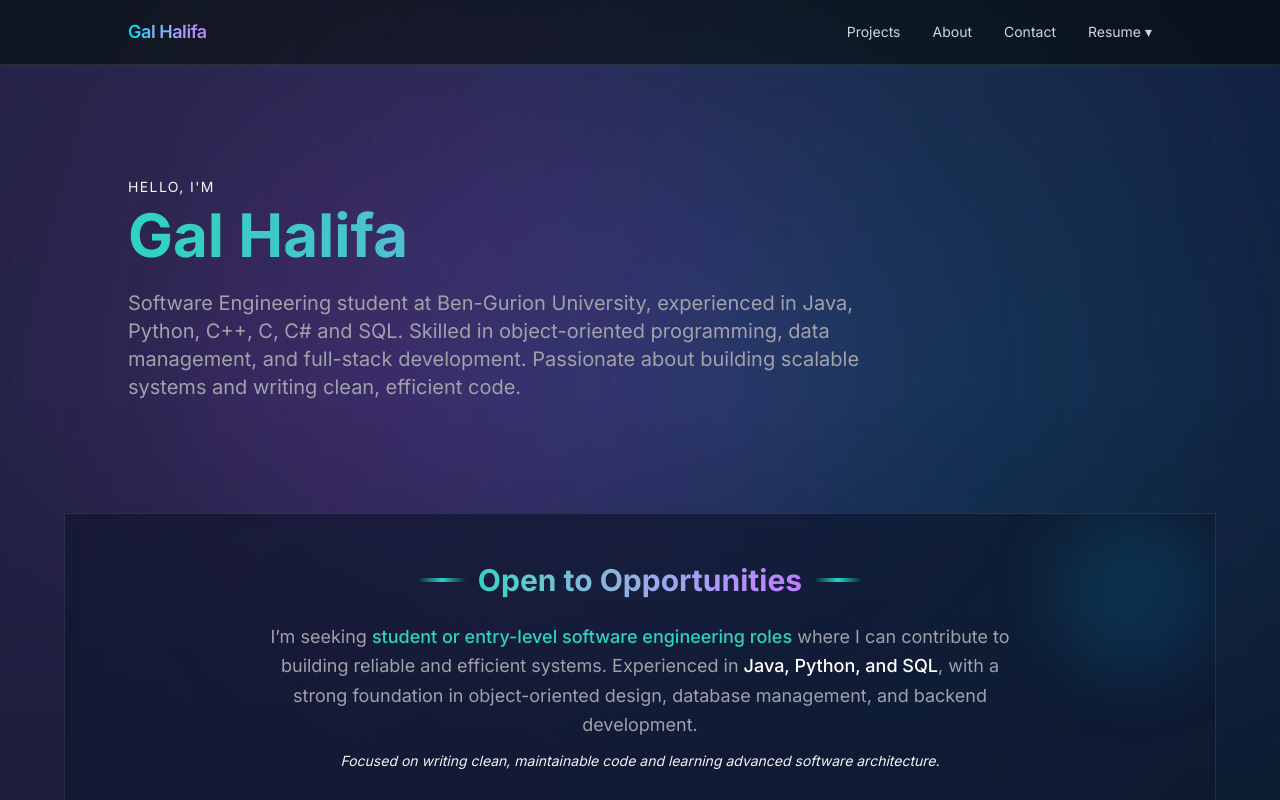
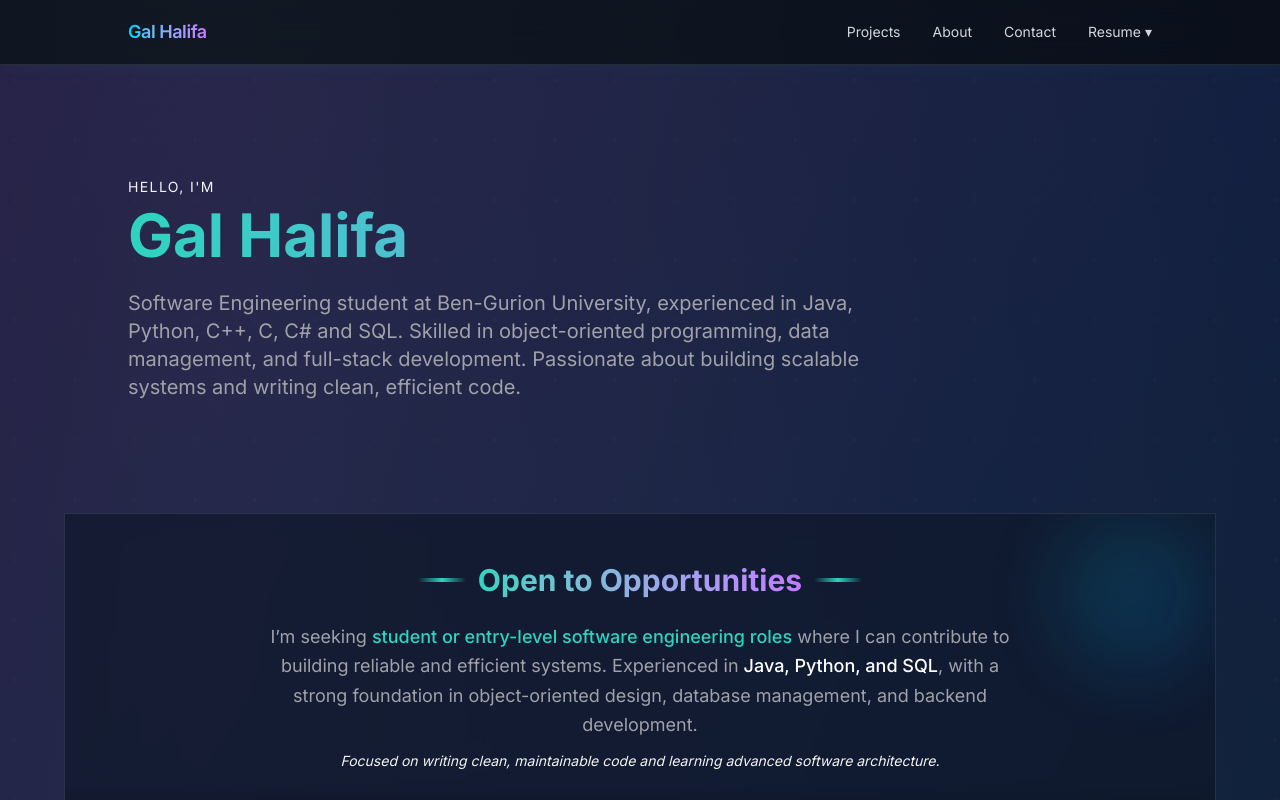
Before and after one commit to GalHalifa6/Portfolio, a Next.js app: page / in a window 1280 px wide. Shown: the top 800 px of the page. Built offline with nearby package versions, Linux system fonts and the light colour scheme.

Commit message:
page rain6

```diff
--- a/src/app/layout.tsx
+++ b/src/app/layout.tsx
@@ -1,18 +1,13 @@
 import type { Metadata } from 'next';
 import { Inter } from 'next/font/google';
 import './globals.css';
-import PageTransition from '@/components/PageTransition'; // ← זה הקובץ שלך
+import PageTransition from '@/components/PageTransition';
 
 const inter = Inter({ subsets: ['latin'] });
 
 export const metadata: Metadata = {
   title: 'Gal Halifa — Software Engineer',
   description: 'Portfolio & Projects',
-  openGraph: {
-    title: 'Gal Halifa — Software Engineer',
-    description: 'Portfolio & Projects',
-    type: 'website',
-  },
   icons: { icon: '/favicon.ico' },
 };
 
@@ -21,14 +16,11 @@ export default function RootLayout({ children }: { children: React.ReactNode })
     <html lang="en">
       <body className={`${inter.className} antialiased relative`}>
         {/* רקע דינמי עם גרדיאנטים */}
-        <div className="fixed inset-0 -z-10">
-          <div className="absolute inset-0 animate-gradientFlow bg-[length:200%_200%] bg-gradient-to-r from-[#0f172a] via-[#1e293b] to-[#0f172a]"></div>
-          <div className="absolute top-[10%] left-[15%] w-[600px] h-[600px] bg-fuchsia-500/20 blur-[120px] rounded-full animate-pulse-slow"></div>
-          <div className="absolute bottom-[10%] right-[10%] w-[700px] h-[700px] bg-cyan-500/20 blur-[150px] rounded-full animate-pulse-slow delay-1000"></div>
-          <div className="absolute inset-0 bg-gradient-to-b from-transparent via-transparent to-black/30 pointer-events-none"></div>
+        <div className="fixed inset-0 -z-10 overflow-hidden">
+          <div className="absolute inset-0 animate-gradientFlow bg-[length:200%_200%] bg-gradient-to-r from-[#0f172a] via-[#1e293b] to-[#0f172a]" />
         </div>
 
-        {/* עוטף את התוכן באפקט הנפילה */}
+        {/* מעבר עם מטריקס גשם */}
         <PageTransition>{children}</PageTransition>
       </body>
     </html>
--- /dev/null
+++ b/src/components/MatrixRain.tsx
@@ -0,0 +1,54 @@
+'use client';
+import { useEffect, useRef } from 'react';
+
+export default function MatrixRain({ active }: { active: boolean }) {
+  const canvasRef = useRef<HTMLCanvasElement>(null);
+
+  useEffect(() => {
+    const canvas = canvasRef.current!;
+    const ctx = canvas.getContext('2d')!;
+    let w = (canvas.width = window.innerWidth);
+    let h = (canvas.height = window.innerHeight);
+
+    const columns = Math.floor(w / 16);
+    const drops = Array(columns).fill(1);
+
+    const draw = () => {
+      ctx.fillStyle = 'rgba(0, 0, 0, 0.08)';
+      ctx.fillRect(0, 0, w, h);
+      ctx.fillStyle = '#00FF80';
+      ctx.font = '15px monospace';
+
+      drops.forEach((y, i) => {
+        const text = String.fromCharCode(0x30A0 + Math.random() * 96);
+        ctx.fillText(text, i * 16, y * 16);
+        if (y * 16 > h && Math.random() > 0.975) drops[i] = 0;
+        drops[i]++;
+      });
+    };
+
+    let animationFrame: number;
+    const animate = () => {
+      draw();
+      if (active) animationFrame = requestAnimationFrame(animate);
+    };
+
+    if (active) animate();
+
+    window.addEventListener('resize', () => {
+      w = canvas.width = window.innerWidth;
+      h = canvas.height = window.innerHeight;
+    });
+
+    return () => cancelAnimationFrame(animationFrame);
+  }, [active]);
+
+  return (
+    <canvas
+      ref={canvasRef}
+      className={`fixed top-0 left-0 w-full h-full z-[9998] transition-opacity duration-700 pointer-events-none ${
+        active ? 'opacity-100' : 'opacity-0'
+      }`}
+    />
+  );
+}
--- a/src/components/PageTransition.tsx
+++ b/src/components/PageTransition.tsx
@@ -1,23 +1,28 @@
 'use client';
+import { useState, useEffect } from 'react';
 import { motion } from 'framer-motion';
+import MatrixRain from './MatrixRain';
 
 export default function PageTransition({ children }: { children: React.ReactNode }) {
+  const [showRain, setShowRain] = useState(true);
+
+  useEffect(() => {
+    const timer = setTimeout(() => setShowRain(false), 1800); // הגשם נגמר אחרי ~1.8 שניות
+    return () => clearTimeout(timer);
+  }, []);
+
   return (
-    <motion.div
-      initial={{ opacity: 0, y: -800, scale: 0.8, rotateX: 15 }}   // נופל ומוטה קדימה
-      animate={{ opacity: 1, y: 0, scale: 1, rotateX: 0 }}          // נוחת ומתיישר
-    exit={{ opacity: 0, y: 300, scale: 0.95, rotateX: -15 }}
-      transition={{
-        duration: 1.4,                 // זמן כולל לאנימציה
-        ease: [0.16, 1, 0.3, 1],       // תנועה חלקה מאוד (cubic-bezier)
-      }}
-      className="w-full min-h-screen origin-top"
-      style={{
-        transformStyle: 'preserve-3d',
-        perspective: 1200,
-      }}
-    >
-      {children}
-    </motion.div>
+    <>
+      <MatrixRain active={showRain} />
+
+      <motion.div
+        initial={{ opacity: 0, y: -200 }}
+        animate={{ opacity: showRain ? 0 : 1, y: showRain ? -200 : 0 }}
+        transition={{ duration: 1.2, ease: [0.25, 1, 0.3, 1] }}
+        className="w-full min-h-screen"
+      >
+        {children}
+      </motion.div>
+    </>
   );
 }
```
